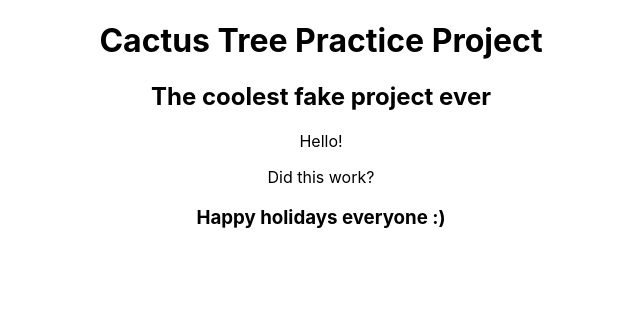
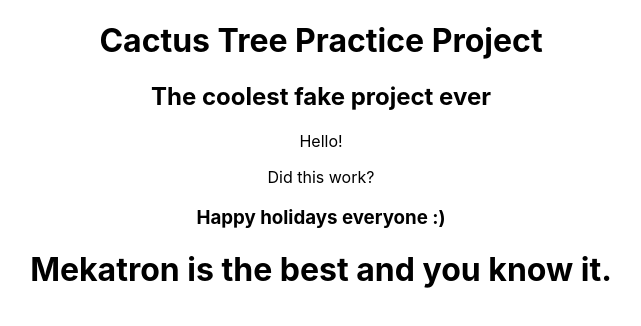
Before and after one commit to jssckbl/cactus-tree, a JavaScript app: page / in a window 1280 px wide. Shown: the top 326 px of the page, without its empty margins (319-960 px from the left). Built offline with nearby package versions, Linux system fonts and the light colour scheme; the HTML template or start-up script is replaced by a standard one.

Commit message:
I'm bragging lol

```diff
--- a/src/App.js
+++ b/src/App.js
@@ -12,6 +12,8 @@ function App() {
 
         <h3>Happy holidays everyone :)</h3>
 
+      <h1 className='text-center'>Mekatron is the best and you know it.</h1>
+
     </div>
   );
 }
```
